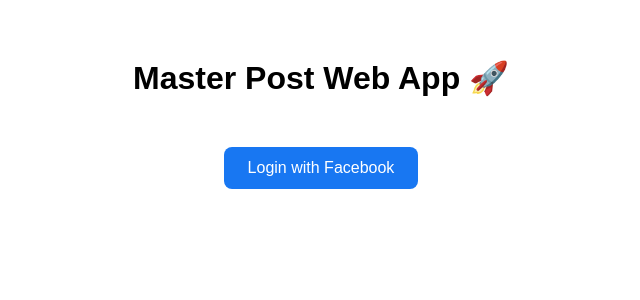
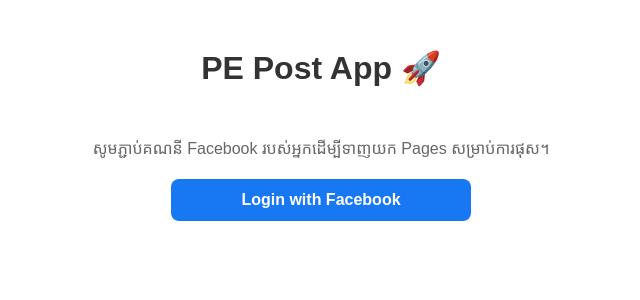
Before and after one commit to monsela1/PE-Post, a React (Vite) app: page / in a window 1280 px wide. Shown: the top 300 px of the page, without its empty margins (319-959 px from the left). Built offline with nearby package versions, Linux system fonts and the light colour scheme.

Commit message:
Update App.jsx

```diff
--- a/src/App.jsx
+++ b/src/App.jsx
@@ -3,11 +3,14 @@
 function App() {
   const [isLoggedIn, setIsLoggedIn] = useState(false);
   const [userData, setUserData] = useState(null);
+  const [pages, setPages] = useState([]);
+  const [isLoading, setIsLoading] = useState(false);
 
-  // 🔴 បញ្ចូល App ID ដែលអ្នកបានបង្កើតក្នុង Meta for Developers
-  const FACEBOOK_APP_ID = 'ដាក់_APP_ID_របស់អ្នកទីនេះ';
+  // App ID របស់បងដែលបានបញ្ចូលរួចរាល់
+  const FACEBOOK_APP_ID = '1261202029015440';
 
   useEffect(() => {
+    // ដំណើរការ Facebook SDK
     window.fbAsyncInit = function() {
       window.FB.init({
         appId      : FACEBOOK_APP_ID,
@@ -27,33 +30,116 @@
   }, []);
 
   const handleLogin = () => {
+    setIsLoading(true);
+    // ហៅផ្ទាំង Login របស់ Facebook
     window.FB.login((response) => {
       if (response.authResponse) {
+        const accessToken = response.authResponse.accessToken;
+
+        // ១. ទាញយកព័ត៌មានគណនីផ្ទាល់ខ្លួន
         window.FB.api('/me', {fields: 'name,picture'}, (userInfo) => {
           setUserData(userInfo);
           setIsLoggedIn(true);
+
+          // ២. ទាញយកបញ្ជីឈ្មោះ Page ដែលគណនីនេះគ្រប់គ្រង
+          fetchPages(accessToken);
         });
+      } else {
+        setIsLoading(false);
+        console.log('ការភ្ជាប់មិនជោគជ័យ');
       }
     }, {
+      // សុំសិទ្ធិសម្រាប់ទាញ Page និង Post
       scope: 'public_profile,pages_show_list,pages_read_engagement,pages_manage_posts'
     });
   };
 
+  const fetchPages = (accessToken) => {
+    window.FB.api('/me/accounts', { access_token: accessToken }, (response) => {
+      setIsLoading(false);
+      if (response && response.data) {
+        setPages(response.data); // រក្សាទុកបញ្ជី Page ទៅក្នុង State
+      }
+    });
+  };
+
   return (
-    <div style={{ padding: '30px', fontFamily: 'sans-serif', maxWidth: '600px', margin: '0 auto', textAlign: 'center' }}>
-      <h1>Master Post Web App 🚀</h1>
+    <div style={{ padding: '20px', fontFamily: 'sans-serif', maxWidth: '600px', margin: '0 auto' }}>
+      <h1 style={{ textAlign: 'center', color: '#333' }}>PE Post App 🚀</h1>
 
       {!isLoggedIn ? (
-        <div style={{ marginTop: '50px' }}>
-          <button onClick={handleLogin} style={{ backgroundColor: '#1877F2', color: 'white', padding: '12px 24px', border: 'none', borderRadius: '8px', fontSize: '16px', cursor: 'pointer' }}>
-            Login with Facebook
+        <div style={{ textAlign: 'center', marginTop: '50px' }}>
+          <p style={{ color: '#666', marginBottom: '20px' }}>
+            សូមភ្ជាប់គណនី Facebook របស់អ្នកដើម្បីទាញយក Pages សម្រាប់ការផុស។
+          </p>
+          <button
+            onClick={handleLogin}
+            disabled={isLoading}
+            style={{
+              backgroundColor: isLoading ? '#999' : '#1877F2',
+              color: 'white',
+              padding: '12px 24px',
+              border: 'none',
+              borderRadius: '8px',
+              fontSize: '16px',
+              fontWeight: 'bold',
+              cursor: isLoading ? 'not-allowed' : 'pointer',
+              width: '100%',
+              maxWidth: '300px'
+            }}
+          >
+            {isLoading ? 'កំពុងភ្ជាប់...' : 'Login with Facebook'}
           </button>
         </div>
       ) : (
-        <div style={{ marginTop: '30px', padding: '20px', border: '1px solid #ddd', borderRadius: '10px' }}>
-          <img src={userData?.picture?.data?.url} alt="Profile" style={{ borderRadius: '50%', width: '80px', height: '80px' }} />
-          <h2>សួស្តី, {userData?.name}! 👋</h2>
-          <p style={{ color: 'green' }}>✓ ភ្ជាប់គណនីជោគជ័យ</p>
+        <div style={{ marginTop: '20px' }}>
+          {/* ផ្នែកបង្ហាញព័ត៌មាន Profile */}
+          <div style={{ display: 'flex', alignItems: 'center', padding: '15px', backgroundColor: '#f0f2f5', borderRadius: '10px', marginBottom: '20px' }}>
+            <img
+              src={userData?.picture?.data?.url}
+              alt="Profile"
+              style={{ borderRadius: '50%', width: '60px', height: '60px', marginRight: '15px' }}
+            />
+            <div>
+              <h3 style={{ margin: '0 0 5px 0' }}>{userData?.name}</h3>
+              <span style={{ color: 'green', fontSize: '14px', fontWeight: 'bold' }}>✓ ភ្ជាប់ជោគជ័យ</span>
+            </div>
+          </div>
+
+          {/* ផ្នែកបង្ហាញបញ្ជី Page */}
+          <h3 style={{ borderBottom: '2px solid #eee', paddingBottom: '10px' }}>បញ្ជី Pages របស់អ្នក ({pages.length})</h3>
+
+          {isLoading ? (
+            <p>កំពុងទាញយកទិន្នន័យ Pages...</p>
+          ) : pages.length > 0 ? (
+            <ul style={{ listStyle: 'none', padding: 0 }}>
+              {pages.map((page) => (
+                <li key={page.id} style={{
+                  padding: '15px',
+                  border: '1px solid #ddd',
+                  borderRadius: '8px',
+                  marginBottom: '10px',
+                  display: 'flex',
+                  justifyContent: 'space-between',
+                  alignItems: 'center'
+                }}>
+                  <strong>{page.name}</strong>
+                  <button style={{
+                    backgroundColor: '#e4e6eb',
+                    border: 'none',
+                    padding: '8px 15px',
+                    borderRadius: '6px',
+                    cursor: 'pointer',
+                    fontWeight: 'bold'
+                  }}>
+                    ជ្រើសរើស
+                  </button>
+                </li>
+              ))}
+            </ul>
+          ) : (
+            <p style={{ color: 'red' }}>រកមិនឃើញ Page ណាមួយឡើយ នៅក្នុងគណនីនេះ។</p>
+          )}
         </div>
       )}
     </div>
```
